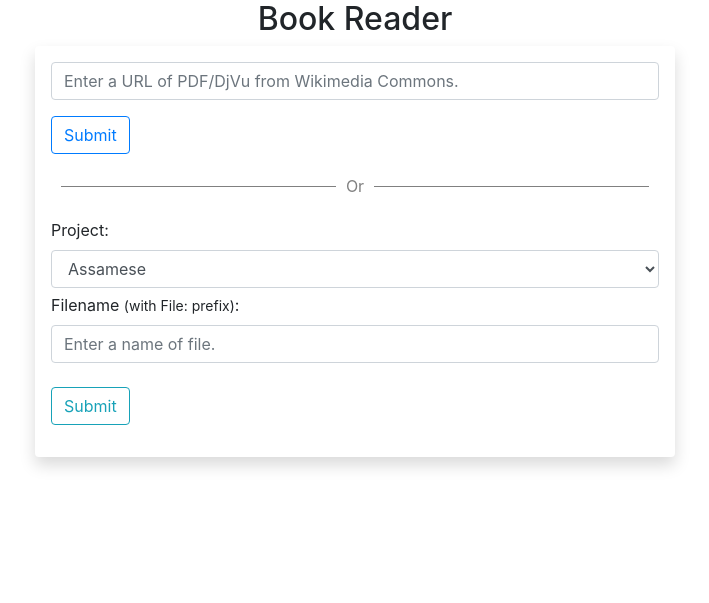
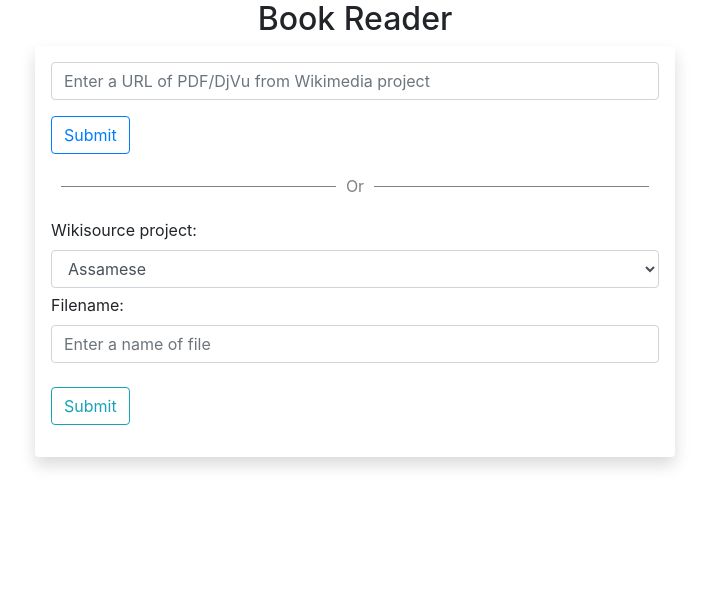
Before and after one commit to wikimedia/labs-tools-bookreader, a Flask app: page / in a window 1280 px wide. Shown: the top 603 px of the page, without its empty margins (285-994 px from the left). Run offline with Flask 2, Linux system fonts and the light colour scheme; some libraries are stand-ins or nearby versions.

Commit message:
Rephrase the words
Also use url_for() instead of hard url

Change-Id: Ic00a20baa40698c8582df02b2bb05e98c01c8573

```diff
--- a/templates/index.html
+++ b/templates/index.html
@@ -42,7 +42,7 @@
         <form action="{{ url_for('read') }}" method="GET">
             <div class="form-group">
                 <input class="form-control" name="file"t ype="url" required
-                placeholder="Enter a URL of PDF/DjVu from Wikimedia Commons.">
+                placeholder="Enter a URL of PDF/DjVu from Wikimedia project">
             </div>
             <button class="btn btn-outline-primary" type="submit">Submit</button>
         </form>
@@ -51,7 +51,7 @@
         <div class="center-separator">Or</div>
         <br/>
         <div class="form-group">
-            <label for="project">Project:</label>
+            <label for="project">Wikisource project:</label>
             <select class="form-control" id="project" name="project">
                 <option value="as">Assamese</option>
                 <option value="bn">Bangla</option>
@@ -66,9 +66,9 @@
                 <option value="ta">Tamil</option>
                 <option value="te">Telugu</option>
             </select>
-            <label for="filename" style="padding-top: 5px;">Filename <small>(with File: prefix)</small>:</label>
+            <label for="filename" style="padding-top: 5px;">Filename:</label>
             <input class="form-control" type="text" id="filename"
-            placeholder="Enter a name of file.">
+            placeholder="Enter a name of file">
             <br/>
             <a id="submit_by_name" class="btn btn-outline-info">Submit</a>
         </div>
--- a/templates/read.html
+++ b/templates/read.html
@@ -113,7 +113,7 @@
             },
 
             bookTitle: decodeURI(bookname).replace('_', ' '),
-            bookUrl: 'https://tools.wmflabs.org/bookreader/',
+            bookUrl: '{{ url_for('index') }}',
             bookUrlText: 'Back to Home',
 
             thumbnail: urlbook + '/' +bookname +'/page1-960px-'+ bookname +'.jpg',
```
